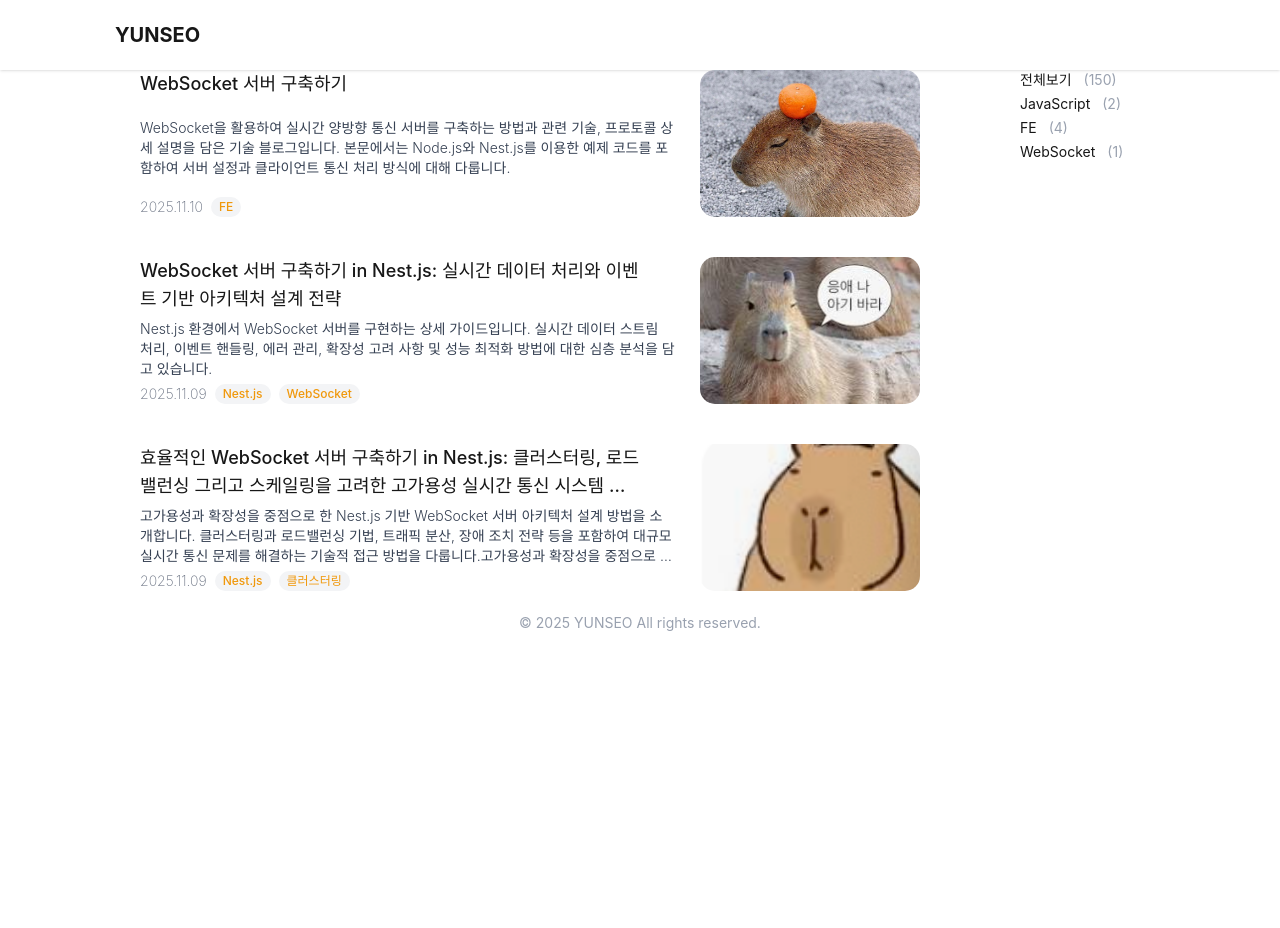
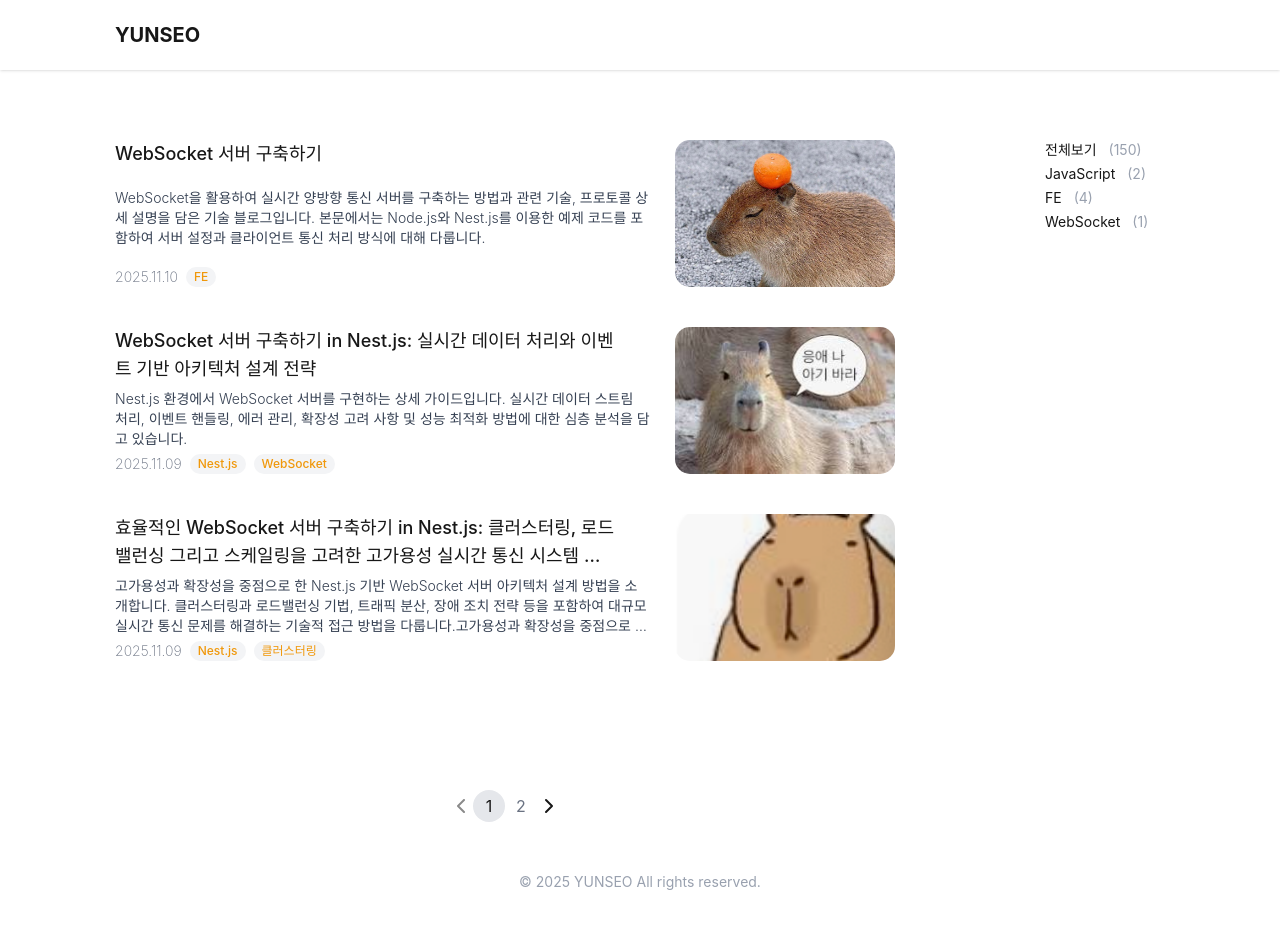
Before and after one commit to yssccc/blog, a Next.js app: page / in a window 1280 px wide. Shown: the top 928 px of the page. Before the commit the page ends 800 px from the top, so only its background shows below. Built offline with nearby package versions, Linux system fonts and the light colour scheme; a web font is replaced by a local one.

Commit message:
feat: Pagination UI 추가

```diff
--- a/components/layout/Footer.tsx
+++ b/components/layout/Footer.tsx
@@ -1,6 +1,6 @@
 export default function Footer() {
   return (
-    <footer className="h-16 flex items-center justify-center">
+    <footer className="h-16 flex items-center justify-center min-h-30">
       <div className="text-gray-400 text-center text-sm">
         © 2025 YUNSEO All rights reserved.
       </div>
--- /dev/null
+++ b/components/posts/Pagination.tsx
@@ -0,0 +1,55 @@
+import { ChevronLeft, ChevronRight } from 'lucide-react';
+import React from 'react';
+
+interface PaginationProps {
+  currentPage: number;
+  totalPages: number;
+  onPageChange: (page: number) => void;
+}
+
+export default function Pagination({
+  currentPage,
+  totalPages,
+  onPageChange,
+}: PaginationProps) {
+  const pages = Array.from({ length: totalPages }, (_, i) => i + 1);
+
+  return (
+    <div
+      className="flex items-center space-x-2 justify-center"
+      style={{ paddingTop: '50px' }}
+    >
+      <button
+        onClick={() => currentPage > 1 && onPageChange(currentPage - 1)}
+        disabled={currentPage === 1}
+        className="p-2 rounded disabled:opacity-50"
+        aria-label="이전 페이지"
+      >
+        <ChevronLeft size={24} />
+      </button>
+
+      {pages.map((page) => (
+        <button
+          key={page}
+          onClick={() => onPageChange(page)}
+          className={`w-8 h-8 px-3 py-1 rounded-full  ${
+            currentPage === page ? 'bg-gray-200' : 'bg-white text-gray-500'
+          }`}
+        >
+          {page}
+        </button>
+      ))}
+
+      <button
+        onClick={() =>
+          currentPage < totalPages && onPageChange(currentPage + 1)
+        }
+        disabled={currentPage === totalPages}
+        className="p-2 rounded disabled:opacity-50"
+        aria-label="다음 페이지"
+      >
+        <ChevronRight size={24} />
+      </button>
+    </div>
+  );
+}
--- a/components/posts/PostList.tsx
+++ b/components/posts/PostList.tsx
@@ -15,7 +15,7 @@ interface PostListProps {
 
 export default function PostList({ posts }: PostListProps) {
   return (
-    <div className="flex flex-col space-y-4 gap-10">
+    <div className="flex flex-col space-y-4 gap-10 min-h-[600px]">
       {posts.map((post) => (
         <PostItem
           key={post.id}
--- a/components/posts/PostListPage.tsx
+++ b/components/posts/PostListPage.tsx
@@ -1,4 +1,8 @@
+'use client';
+
+import { useState } from 'react';
 import CategoryList from '../category/CategoryList';
+import Pagination from './Pagination';
 import PostList from './PostList';
 
 const dummyPosts = [
@@ -31,13 +35,50 @@ const dummyPosts = [
     thumbnail: '/sample3.png',
     categories: ['Nest.js', '클러스터링'],
   },
+  {
+    id: '4',
+    title:
+      '효율적인 WebSocket 서버 구축하기 in Nest.js: 클러스터링, 로드밸런싱 그리고 스케일링을 고려한 고가용성 실시간 통신 시스템 설계',
+    content:
+      '고가용성과 확장성을 중점으로 한 Nest.js 기반 WebSocket 서버 아키텍처 설계 방법을 소개합니다. 클러스터링과 로드밸런싱 기법, 트래픽 분산, 장애 조치 전략 등을 포함하여 대규모 실시간 통신 문제를 해결하는 기술적 접근 방법을 다룹니다.고가용성과 확장성을 중점으로 한 Nest.js 기반 WebSocket 서버 아키텍처 설계 방법을 소개합니다. 클러스터링과 로드밸런싱 기법, 트래픽 분산, 장애 조치 전략 등을 포함하여 대규모 실시간 통신 문제를 해결하는 기술적 접근 방법을 다룹니다.',
+    date: '2025.11.09',
+    thumbnail: '/sample3.png',
+    categories: ['Nest.js', '클러스터링'],
+  },
+  {
+    id: '5',
+    title:
+      '효율적인 WebSocket 서버 구축하기 in Nest.js: 클러스터링, 로드밸런싱 그리고 스케일링을 고려한 고가용성 실시간 통신 시스템 설계',
+    content:
+      '고가용성과 확장성을 중점으로 한 Nest.js 기반 WebSocket 서버 아키텍처 설계 방법을 소개합니다. 클러스터링과 로드밸런싱 기법, 트래픽 분산, 장애 조치 전략 등을 포함하여 대규모 실시간 통신 문제를 해결하는 기술적 접근 방법을 다룹니다.고가용성과 확장성을 중점으로 한 Nest.js 기반 WebSocket 서버 아키텍처 설계 방법을 소개합니다. 클러스터링과 로드밸런싱 기법, 트래픽 분산, 장애 조치 전략 등을 포함하여 대규모 실시간 통신 문제를 해결하는 기술적 접근 방법을 다룹니다.',
+    date: '2025.11.09',
+    thumbnail: '/sample3.png',
+    categories: ['Nest.js', '클러스터링'],
+  },
 ];
 
 export default function PostListPage() {
+  const [currentPage, setCurrentPage] = useState(1);
+  const postsPerPage = 3;
+  const totalPages = Math.ceil(dummyPosts.length / postsPerPage);
+
+  const pagedPosts = dummyPosts.slice(
+    (currentPage - 1) * postsPerPage,
+    currentPage * postsPerPage,
+  );
   return (
-    <div className="flex justify-center gap-25">
-      <PostList posts={dummyPosts} />
-      <CategoryList />
+    <div className="w-full flex justify-center" style={{ paddingTop: '70px' }}>
+      <div className="w-[1050px] mx-auto flex justify-between px-[195px]">
+        <div className="mx-auto flex-col">
+          <PostList posts={pagedPosts} />
+          <Pagination
+            currentPage={currentPage}
+            totalPages={totalPages}
+            onPageChange={setCurrentPage}
+          />
+        </div>
+        <CategoryList />
+      </div>
     </div>
   );
 }
--- a/package.json
+++ b/package.json
@@ -9,6 +9,7 @@
     "lint": "eslint"
   },
   "dependencies": {
+    "lucide-react": "^0.553.0",
     "next": "16.0.1",
     "react": "19.2.0",
     "react-dom": "19.2.0"
```
Also changed, not shown: 1 other file (tests, documents, lock files or other folders).
